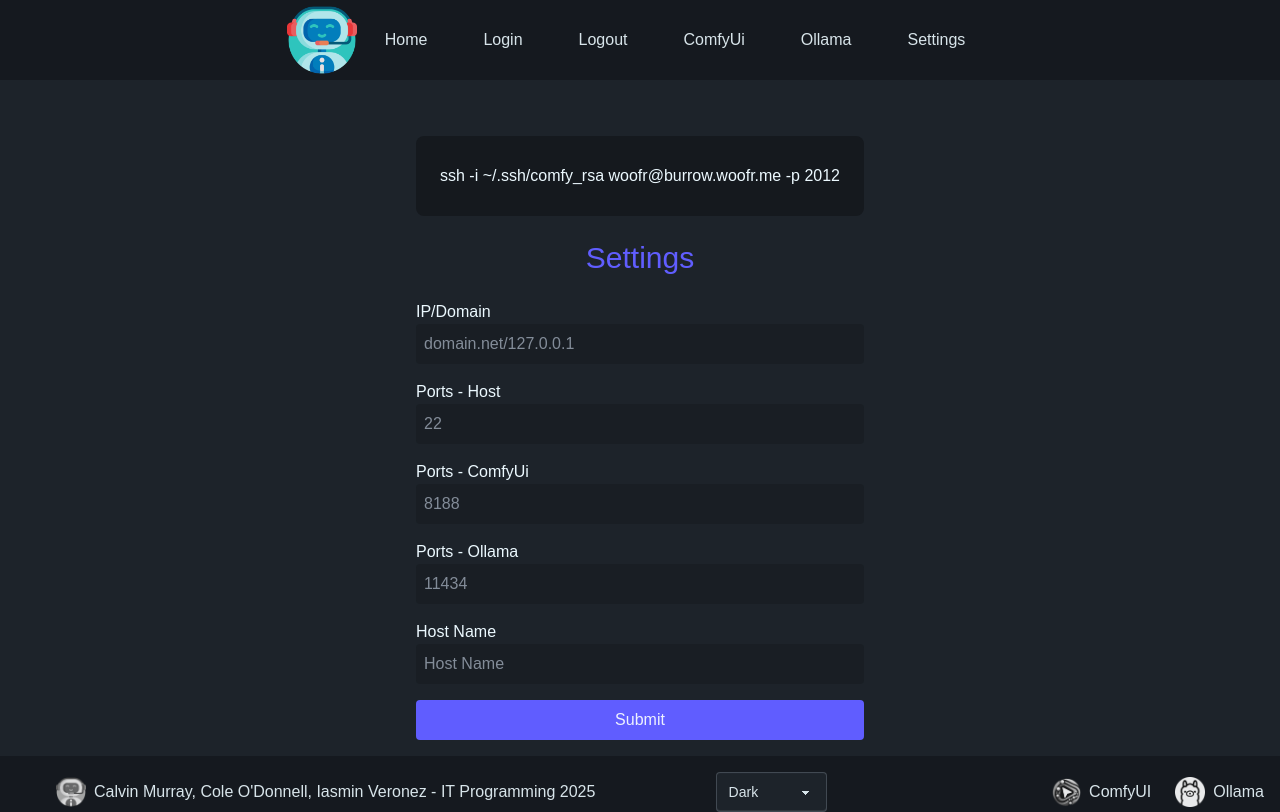
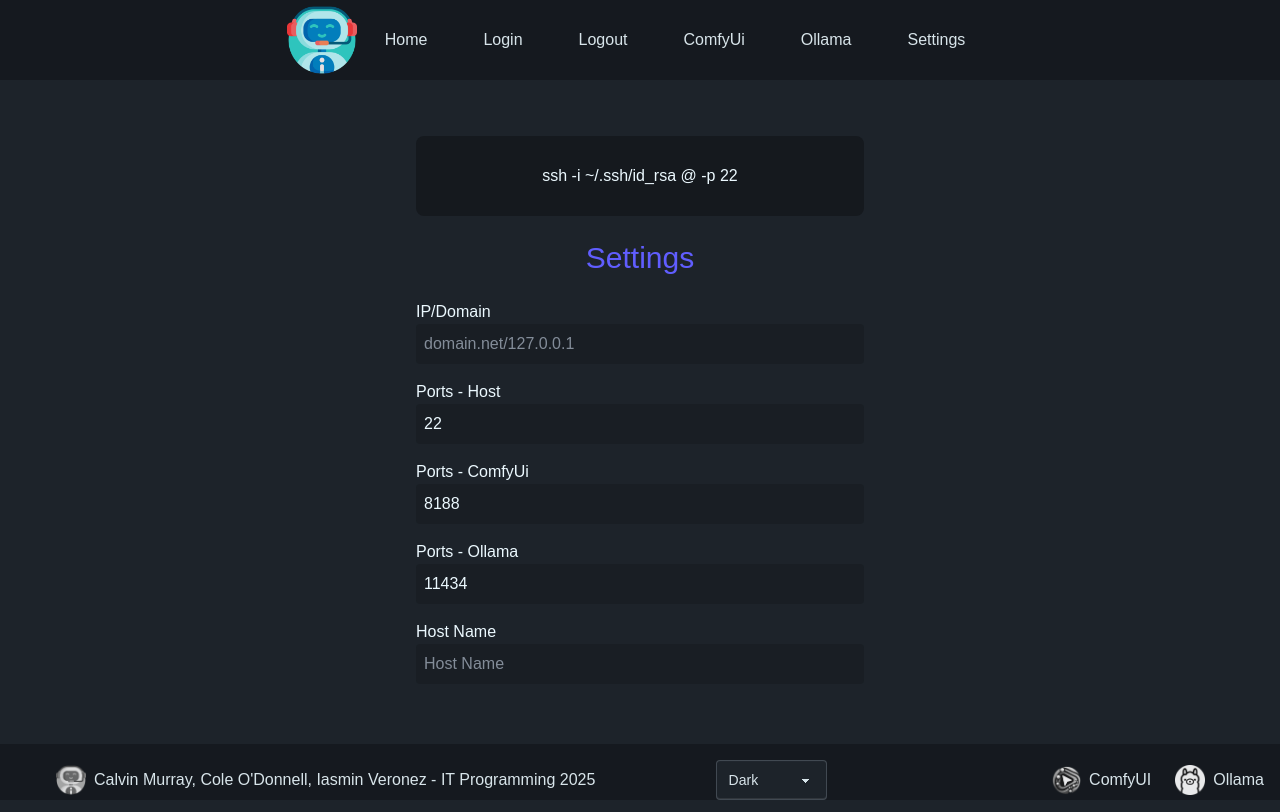
Before and after one commit to domhnail/remote-local-wrapper, a Next.js app: page /settings in a window 1280 px wide. Built offline with nearby package versions, Linux system fonts and the light colour scheme.

Commit message:
Persisted settings and eslinting rules changed.

```diff
--- a/eslint.config.mjs
+++ b/eslint.config.mjs
@@ -9,6 +9,14 @@ const compat = new FlatCompat({
   baseDirectory: __dirname,
 });
 
-const eslintConfig = [...compat.extends("next/core-web-vitals")];
+const eslintConfig = [...compat.extends("next/core-web-vitals"),
+  {
+    rules: {
+      "react/no-unescaped-entities": "off",
+      "@next/next/no-img-element": "off",
+      "react-hooks/exhaustive-deps": "off"
+    },
+  }
+];
 
 export default eslintConfig;
--- a/src/app/ollama/chat/page.js
+++ b/src/app/ollama/chat/page.js
@@ -69,7 +69,7 @@ export default function OllamaChat() {
                                 type="range"
                                 step="0.1"
                                 min="0.1"
-                                max="4.0"
+                                max="2.0"
                                 value={temperature}
                                 onChange={(e) => setTemperature(Number(e.target.value))}
                                 className="w-full range range-success"
--- a/src/app/settings/page.js
+++ b/src/app/settings/page.js
@@ -1,10 +1,51 @@
-import Image from "next/image";
+'use client';
+
+import { useState, useEffect, useRef } from "react";
 
 export default function Settings() {
+
+  const isBrowser = typeof window !== "undefined";
+  const initialRender = useRef(true);
+
+  const getLocalStorage = (key, defaultValue) => {
+    if (!isBrowser) return defaultValue;
+    const stored = localStorage.getItem(key);
+    return stored !== null ? stored : defaultValue;
+  };
+
+  const [domain, setDomain] = useState('');
+  const [hostPort, setHostPort] = useState(22);
+  const [comfyPort, setComfyPort] = useState(8188);
+  const [ollamaPort, setOllamaPort] = useState(11434);
+  const [hostName, setHostName] = useState('');
+
+  // load settings from localStorage on mount
+  useEffect(() => {
+    if (!isBrowser) return;
+    setDomain(getLocalStorage('domain', ''));
+    setHostPort(Number(getLocalStorage('hostPort', 22)));
+    setComfyPort(Number(getLocalStorage('comfyPort', 8188)));
+    setOllamaPort(Number(getLocalStorage('ollamaPort', 11434)));
+    setHostName(getLocalStorage('hostName', ''));
+  }, [isBrowser]);
+
+  // save settings to localStorage when changed
+  useEffect(() => {
+    if (!isBrowser || initialRender.current) {
+      initialRender.current = false;
+      return;
+    }
+    localStorage.setItem('domain', domain);
+    localStorage.setItem('hostPort', hostPort);
+    localStorage.setItem('comfyPort', comfyPort);
+    localStorage.setItem('ollamaPort', ollamaPort);
+    localStorage.setItem('hostName', hostName);
+  }, [domain, hostPort, comfyPort, ollamaPort, hostName, isBrowser]);
+
   return (
     <div className="mt-10 flex items-center justify-center">
       <div className="rounded-lg w-full max-w-md">
-        <div className="card bg-base-300 rounded-box grid h-20 place-items-center">ssh -i ~/.ssh/comfy_rsa woofr@burrow.woofr.me -p 2012</div>
+        <div className="card bg-base-300 rounded-box grid h-20 place-items-center">ssh -i ~/.ssh/id_rsa {hostName}@{domain} -p {hostPort}</div>
         <h1 className="text-3xl text-primary my-6 text-center">Settings</h1>
         <form>
           <label>IP/Domain</label>
@@ -12,47 +53,51 @@ export default function Settings() {
             type="ip"
             name="ip"
             placeholder="domain.net/127.0.0.1"
+            value={domain}
             required
             className="w-full p-2 mb-4 bg-base-200 rounded focus:outline-none focus:ring-2 focus:ring-neutral"
+            onChange={(e) => setDomain(e.target.value)}
           />
           <label>Ports - Host</label>
           <input
             type="ports"
             name="ports"
             placeholder="22"
+            value={hostPort}
             required
             className="w-full p-2 mb-4 bg-base-200 rounded focus:outline-none focus:ring-2 focus:ring-neutral"
+            onChange={(e) => setHostPort(Number(e.target.value))}
           />
           <label>Ports - ComfyUi</label>
           <input
             type="ports"
             name="ports"
             placeholder="8188"
+            value={comfyPort}
             required
             className="w-full p-2 mb-4 bg-base-200 rounded focus:outline-none focus:ring-2 focus:ring-neutral"
+            onChange={(e) => setComfyPort(Number(e.target.value))}
           />
           <label>Ports - Ollama</label>
           <input
             type="ports"
             name="ports"
             placeholder="11434"
+            value={ollamaPort}
             required
             className="w-full p-2 mb-4 bg-base-200 rounded focus:outline-none focus:ring-2 focus:ring-neutral"
+            onChange={(e) => setOllamaPort(Number(e.target.value))}
           />
           <label>Host Name</label>
           <input
             type="host"
             name="host"
             placeholder="Host Name"
+            value={hostName}
             required
             className="w-full p-2 mb-4 bg-base-200 rounded focus:outline-none focus:ring-2 focus:ring-neutral"
+            onChange={(e) => setHostName(e.target.value)}
           />
-          <button
-            type="submit"
-            className="w-full p-2 bg-primary text-primary-content rounded hover:opacity-80 focus:outline-none focus:ring-2 focus:ring-neutral"
-          >
-            Submit
-          </button>
         </form>
       </div>
     </div>
```
